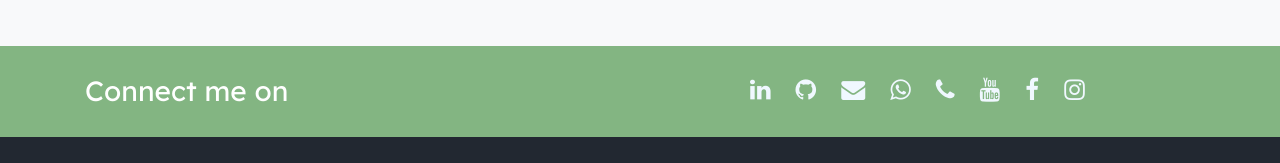
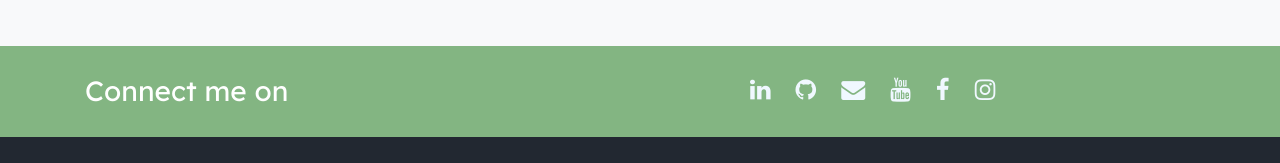
Before and after one commit to suhaskekuda/suhaskekuda.github.io, a plain HTML site: page index.html in a window 1280 px wide. Shown: the part 5120-5283 px from the top of the page. Drawn offline with Linux system fonts and the light colour scheme; files whose address does not match are found by name.

Commit message:
removed number

```diff
--- a/index.html
+++ b/index.html
@@ -390,9 +390,6 @@
 								class="icon-github"></span></a></div>
 					<div class="social-icon"><a href="mailto:suhaskekuda@gmail.com"><span
 								class="icon-envelope"></span></a></div>
-					<div class="social-icon"><a target="_blank" href="https://wa.me/+919769589865/?text=Hi"><span
-								class="icon-whatsapp"></span></a></div>
-					<div class="social-icon"><a href="tel:+919769589865"><span class="icon-phone"></span></a></div>
 					<div class="social-icon"><a target="_blank" href="https://www.youtube.com/@suhaskekuda1478"><span
 								class="icon-youtube"></span></a></div>
 					<div class="social-icon"><a target="_blank" href="https://www.facebook.com/suhas.kekuda"><span
```
Also changed, not shown: 2 other files.
